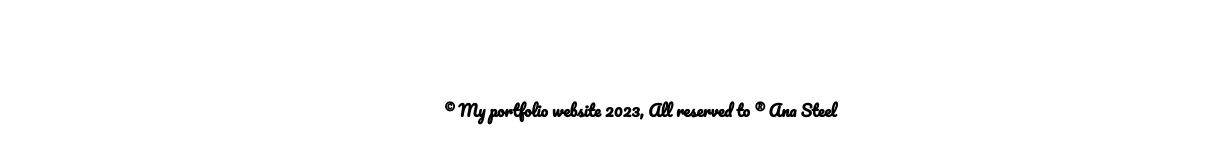
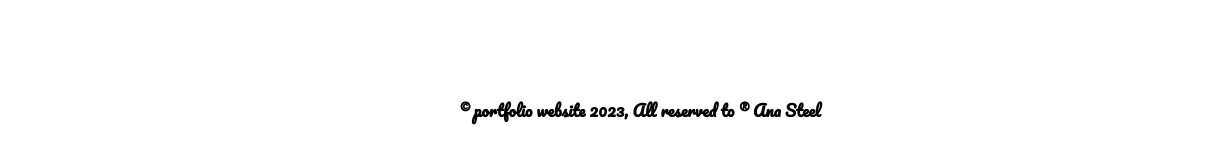
Before and after one commit to jazmin420/portfolio, a plain HTML site: page index.html in a window 1280 px wide. Shown: the part 2304-2468 px from the top of the page, 0-1214 px from the left. Drawn offline with Linux system fonts and the light colour scheme; a web font is replaced by a local one.

Commit message:
portfolio v2

```diff
--- a/index.html
+++ b/index.html
@@ -153,7 +153,7 @@
 
   <!-- footer -->
   <footer>
-    <p>&copy; My portfolio website 2023, All reserved to &reg; Ana Steel</p>
+    <p>&copy;  portfolio website 2023, All reserved to &reg; Ana Steel</p>
     <div class="icon up-arrow">
       <a href="">
         <i class="fa-solid fa-angle-up brand"></i>
```
